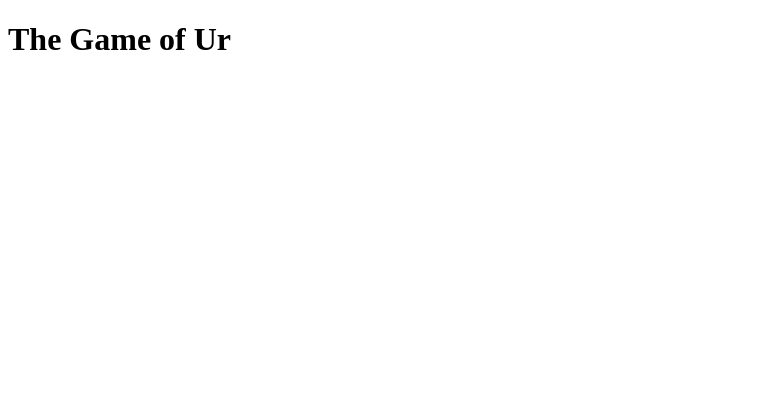
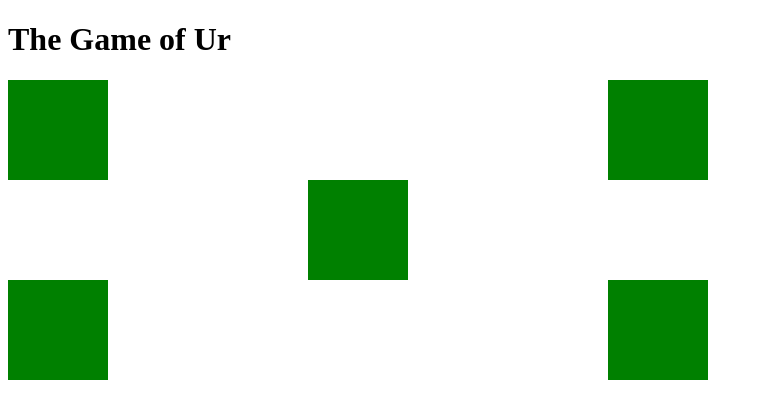
Before and after one commit to LambertSchulze/Ur, a React (Create React App) app in the folder client/: page / in a window 1280 px wide. Shown: the top 418 px of the page, without its empty margins (0-763 px from the left). Built offline with nearby package versions, Linux system fonts and the light colour scheme; the HTML template or start-up script is replaced by a standard one.

Commit message:
Board component renders board layout

```diff
--- a/client/src/App.js
+++ b/client/src/App.js
@@ -3,109 +3,77 @@ import './style.css'
 import Board from './components/Board'
 
 const App = () => {
-  const emptyGame = [
-    {
-      position: "1-1",
-      stateAsClass: "cell flower empty"
+  const boardLayout = {
+    11: {
+      type: 'flower'
     },
-    {
-      position: "1-2",
-      stateAsClass: "cell empty"
+    12: {
+      type: 'normal'
     },
-    {
-      position: "1-3",
-      stateAsClass: "cell empty"
+    13: {
+      type: 'normal'
     },
-    {
-      position: "1-4",
-      stateAsClass: "cell empty"
+    14: {
+      type: 'normal'
     },
-    {
-      position: "1-5",
-      stateAsClass: "none"
+    15: {},
+    16: {},
+    17: {
+      type: 'flower'
     },
-    {
-      position: "1-6",
-      stateAsClass: "none"
+    18: {
+      type: 'normal'
     },
-    {
-      position: "1-7",
-      stateAsClass: "cell flower empty"
+    21: {
+      type: 'normal'
     },
-    {
-      position: "1-8",
-      stateAsClass: "cell empty"
+    22: {
+      type: 'normal'
     },
-    {
-      position: "2-1",
-      stateAsClass: "cell empty"
+    23: {
+      type: 'normal'
     },
-    {
-      position: "2-2",
-      stateAsClass: "cell empty"
+    24: {
+      type: 'flower'
     },
-    {
-      position: "2-3",
-      stateAsClass: "cell empty"
+    25: {
+      type: 'normal'
     },
-    {
-      position: "2-4",
-      stateAsClass: "cell flower empty"
+    26: {
+      type: 'normal'
     },
-    {
-      position: "2-5",
-      stateAsClass: "cell empty"
+    27: {
+      type: 'normal'
     },
-    {
-      position: "2-6",
-      stateAsClass: "cell empty"
+    28: {
+      type: 'normal'
     },
-    {
-      position: "2-7",
-      stateAsClass: "cell empty"
+    31: {
+      type: 'flower'
     },
-    {
-      position: "2-8",
-      stateAsClass: "cell empty"
+    32: {
+      type: 'normal'
     },
-    {
-      position: "3-1",
-      stateAsClass: "cell flower empty"
+    33: {
+      type: 'normal'
     },
-    {
-      position: "3-2",
-      stateAsClass: "cell empty"
+    34: {
+      type: 'normal'
     },
-    {
-      position: "3-3",
-      stateAsClass: "cell empty"
+    35: {},
+    36: {},
+    37: {
+      type: 'flower'
     },
-    {
-      position: "3-4",
-      stateAsClass: "cell empty"
-    },
-    {
-      position: "3-5",
-      stateAsClass: "none"
-    },
-    {
-      position: "3-6",
-      stateAsClass: "none"
-    },
-    {
-      position: "3-7",
-      stateAsClass: "cell flower empty"
-    },
-    {
-      position: "3-8",
-      stateAsClass: "cell empty"
+    38: {
+      type: 'normal'
     }
-  ]
+  }
 
   return (
     <div>
       <h1>The Game of Ur</h1>
-      <Board state={emptyGame} />
+      <Board layout={boardLayout} />
     </div>
   )
 }
--- a/client/src/components/Board.js
+++ b/client/src/components/Board.js
@@ -1,10 +1,34 @@
 import React from 'react'
 
-const Board = ({ state }) => {
-
+const Board = ({ layout }) => {
   return (
     <div id='board'>
-      {/*state.map (cell => 'test')*/}
+      <div id="11" className={layout[11].type}></div>
+      <div id="12" className={layout[12].type}></div>
+      <div id="13" className={layout[13].type}></div>
+      <div id="14" className={layout[14].type}></div>
+      <div id="15" className={layout[15].type}></div>
+      <div id="16" className={layout[16].type}></div>
+      <div id="17" className={layout[17].type}></div>
+      <div id="18" className={layout[18].type}></div>
+
+      <div id="21" className={layout[21].type}></div>
+      <div id="22" className={layout[22].type}></div>
+      <div id="23" className={layout[23].type}></div>
+      <div id="24" className={layout[24].type}></div>
+      <div id="25" className={layout[25].type}></div>
+      <div id="26" className={layout[26].type}></div>
+      <div id="27" className={layout[27].type}></div>
+      <div id="28" className={layout[28].type}></div>
+
+      <div id="31" className={layout[31].type}></div>
+      <div id="32" className={layout[32].type}></div>
+      <div id="33" className={layout[33].type}></div>
+      <div id="34" className={layout[34].type}></div>
+      <div id="35" className={layout[35].type}></div>
+      <div id="36" className={layout[36].type}></div>
+      <div id="37" className={layout[37].type}></div>
+      <div id="38" className={layout[38].type}></div>
     </div>
   )
 }
```
Also changed, not shown: 2 other files (tests, documents, lock files or other folders).
